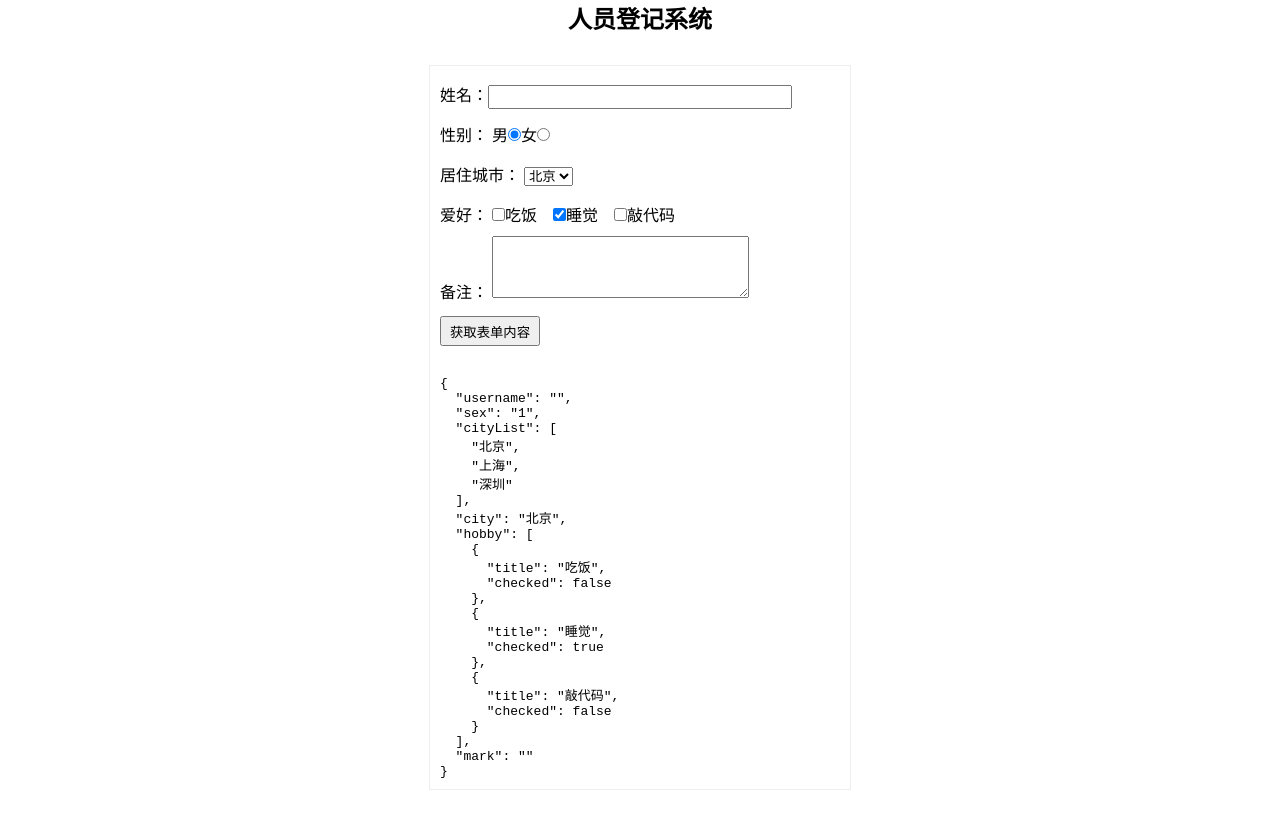
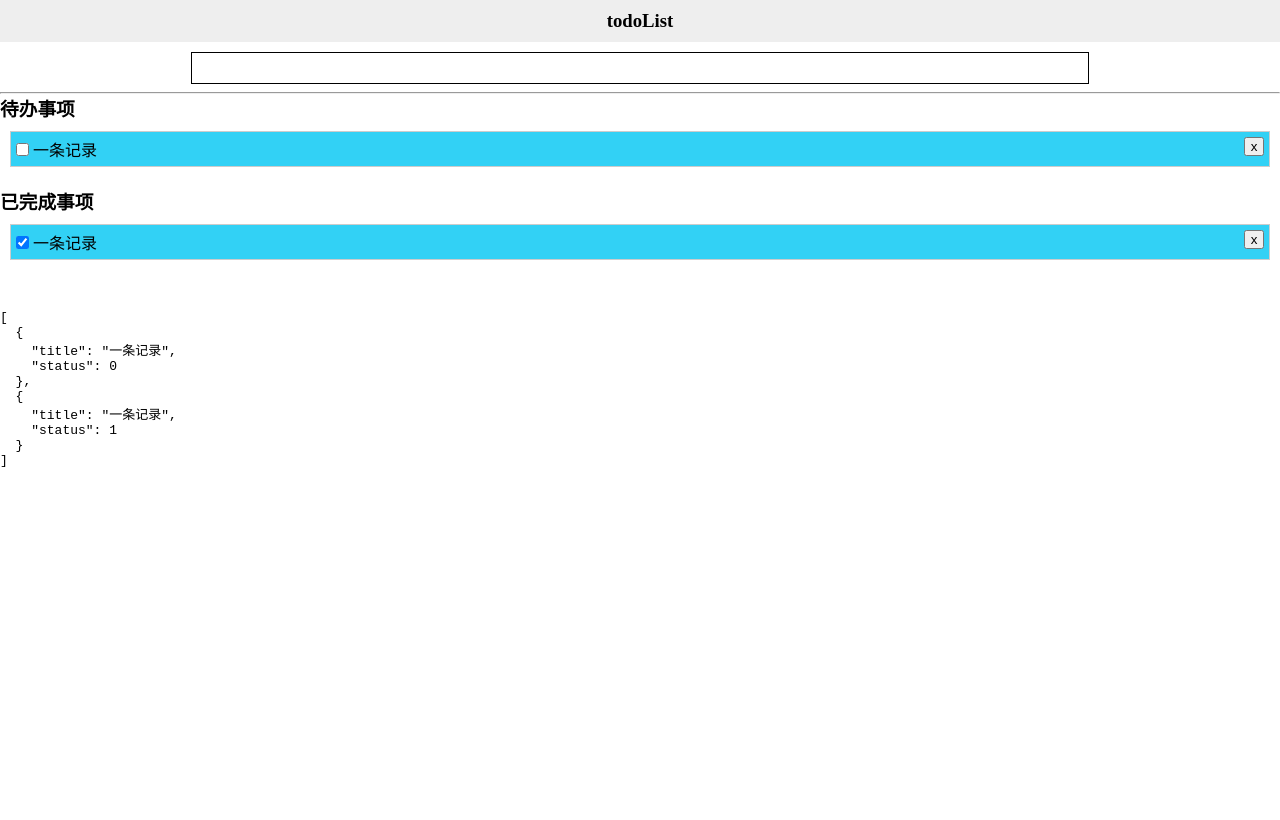
Before and after one commit to ynzy/angular-study, an Angular app: page / in a window 1280 px wide. Built offline with nearby package versions, Linux system fonts and the light colour scheme.

Commit message:
搜索和todolist功能实现

```diff
--- a/src/app/app.component.html
+++ b/src/app/app.component.html
@@ -1,6 +1,8 @@
 
 <!-- <app-news></app-news> -->
 <!-- <app-home></app-home> -->
-<app-form></app-form>
+<!-- <app-form></app-form> -->
+<!-- <app-search></app-search> -->
+<app-todo-list></app-todo-list>
 
 <router-outlet></router-outlet>
--- a/src/app/app.module.ts
+++ b/src/app/app.module.ts
@@ -12,11 +12,13 @@ import { NewsComponent } from './components/news/news.component';
 import { HeaderComponent } from './components/header/header.component';
 import { HomeComponent } from './components/home/home.component';
 import { FormComponent } from './components/form/form.component';
+import { SearchComponent } from './components/search/search.component';
+import { TodoListComponent } from './components/todo-list/todo-list.component';
 
 /*@NgModule装饰器，@NgModule接受一个元数据对象，告诉Angular如何编译和启动应用*/
 @NgModule({
   declarations: [ //配置当前项目运行的组件
-    AppComponent, NewsComponent, HeaderComponent, HomeComponent, FormComponent
+    AppComponent, NewsComponent, HeaderComponent, HomeComponent, FormComponent, SearchComponent, TodoListComponent
   ],
   imports: [  //配置当前模块运行依赖的其他模块
     BrowserModule,
--- a/src/app/components/home/home.component.html
+++ b/src/app/components/home/home.component.html
@@ -62,7 +62,7 @@
 keyDown
 <input type="text" (keydown)="keyDown($event)">
 keyUp
-<input type="text" (keydown)="keyUp($event)">
+<input type="text" (keyup)="keyUp($event)">
 <h3>双向数据绑定--mvvm</h3>
 <input type="text" [(ngModel)]="keywords" />
 {{keywords}}
--- a/src/app/components/home/home.component.ts
+++ b/src/app/components/home/home.component.ts
@@ -46,7 +46,7 @@ export class HomeComponent implements OnInit {
     dom.style.color="red"
   }
   keyDown(e) {
-    // console.log('keydown事件')
+    console.log('keydown事件')
     if(e.keyCode===13) {
       console.log('按了一下回车')
     }else {
@@ -54,7 +54,7 @@ export class HomeComponent implements OnInit {
     }
   }
   keyUp(e) {
-    // console.log('keydown事件')
+    console.log('keyup事件')
     if(e.keyCode===13) {
       console.log(e.target.value)
       // console.log('按了一下回车')
--- /dev/null
+++ b/src/app/components/search/search.component.html
@@ -0,0 +1,16 @@
+<div class="search_warpper">
+    <div class="title">
+        <h3>搜索缓存数据功能</h3>
+        <div class="input_search">
+            <input type="text" [(ngModel)]="keyWord">
+            <button (click)="handleSearch()">搜索</button>
+        </div>
+    </div>
+    <hr>
+    <ul class="search_list">
+      <li class="search_tag" *ngFor="let item of historyList;let key=index">
+        {{item}}
+        <button (click)="deleteHistory(key)">x</button>
+      </li>
+    </ul>
+</div>
--- /dev/null
+++ b/src/app/components/search/search.component.less
@@ -0,0 +1,44 @@
+.search_warpper {
+  width: 400px;
+  margin: 0px auto;
+  .title {
+    text-align: center;
+    h3 {
+      padding: 10px 0;
+      background: #eee;
+    }
+    .input_search {
+      height: 30px;
+      padding: 10px 0;
+      input {
+        height: 100%;
+        width: 70%;
+        border: 1px solid #000;
+      }
+      button {
+        height: 100%;
+        width: 20%;
+        line-height: 100%;
+        text-align: center;
+      }
+    }
+  }
+  .search_list {
+    padding: 10px;
+    display: flex;
+    align-content: flex-start;
+    flex-wrap: wrap;
+    .search_tag {
+      width: 60px;
+      border: 1px solid #ccc;
+      padding: 5px;
+      margin-right: 10px;
+      margin-bottom: 10px;
+      background: #32d1f5;
+      button {
+        width: 20px;
+      }
+    }
+  }
+
+}
--- /dev/null
+++ b/src/app/components/search/search.component.ts
@@ -0,0 +1,27 @@
+import { Component, OnInit } from '@angular/core';
+
+@Component({
+  selector: 'app-search',
+  templateUrl: './search.component.html',
+  styleUrls: ['./search.component.less']
+})
+export class SearchComponent implements OnInit {
+  public keyWord:string;
+  public historyList:any[]=['手机','电脑','苹果',];
+  constructor() { }
+
+  ngOnInit() {
+  }
+  handleSearch() {
+    //判断输入的值是否存在
+    //TODO: indexOf()，如果检索的字符串没有出现，则返回-1
+    if(this.historyList.indexOf(this.keyWord)==-1) {
+      this.historyList.push(this.keyWord);
+    }
+    this.keyWord=''
+    // console.log(this.keyWord)
+  }
+  deleteHistory(key) {
+    this.historyList.splice(key,1)
+  }
+}
--- /dev/null
+++ b/src/app/components/todo-list/todo-list.component.html
@@ -0,0 +1,33 @@
+<div class="search_warpper">
+    <div class="title">
+        <h3>todoList</h3>
+        <div class="input_search">
+            <input type="text" [(ngModel)]="keyWord" (keydown)="handleAdd($event)">
+        </div>
+    </div>
+    <hr>
+    <h3>待办事项</h3>
+    <ul class="search_list">
+      <li class="search_tag"
+      *ngFor="let item of todoList;let key=index"
+      [hidden]="item.status==1"
+      >
+        <input type="checkbox" [(ngModel)]="item.status">
+        {{item.title}}
+        <button (click)="deleteHistory(key)">x</button>
+      </li>
+    </ul>
+    <h3>已完成事项</h3>
+    <ul class="search_list">
+        <li class="search_tag"
+        *ngFor="let item of todoList;let key=index"
+        [hidden]="item.status==0"
+        >
+          <input type="checkbox" [(ngModel)]="item.status">
+          {{item.title}}
+          <button (click)="deleteHistory(key)">x</button>
+        </li>
+      </ul>
+  <pre style="margin-top: 30px;">{{todoList | json}}</pre>
+
+</div>
--- /dev/null
+++ b/src/app/components/todo-list/todo-list.component.less
@@ -0,0 +1,40 @@
+.search_warpper {
+  width: 100%;
+  margin: 0px auto;
+  .title {
+    text-align: center;
+    h3 {
+      padding: 10px 0;
+      background: #eee;
+    }
+    .input_search {
+      height: 30px;
+      padding: 10px 0;
+      input {
+        height: 100%;
+        width: 70%;
+        border: 1px solid #000;
+      }
+      button {
+        height: 100%;
+        width: 20%;
+        line-height: 100%;
+        text-align: center;
+      }
+    }
+  }
+  .search_list {
+    padding: 10px;
+    .search_tag {
+      border: 1px solid #ccc;
+      padding: 5px;
+      margin-bottom: 10px;
+      background: #32d1f5;
+      button {
+        float: right;
+        width: 20px;
+      }
+    }
+  }
+
+}
--- /dev/null
+++ b/src/app/components/todo-list/todo-list.component.ts
@@ -0,0 +1,56 @@
+import { Component, OnInit } from '@angular/core';
+
+@Component({
+  selector: 'app-todo-list',
+  templateUrl: './todo-list.component.html',
+  styleUrls: ['./todo-list.component.less']
+})
+export class TodoListComponent implements OnInit {
+  public keyWord:string;
+
+  public todoList:any[]=[{
+    title: '一条记录',
+    status:0
+  },{
+    title: '一条记录',
+    status:1
+  }];
+  constructor() { }
+
+  ngOnInit() {
+  }
+  handleAdd(e) {
+    if(e.keyCode==13) {
+      // console.log(e)
+      if(!this.todoListHasKeyWord(this.todoList,this.keyWord)) {
+        this.todoList.push({
+          title:this.keyWord,
+          status:0  //0表示待办，1表示已完成
+        })
+      }else {
+        alert('数据已经存在')
+      }
+      this.keyWord = ''
+    }
+  }
+  deleteHistory(key) {
+   this.todoList.splice(key,1)
+  }
+  //判断todoList中有的值和输入的值是否相同
+  //如果数组里面有keyword返回true，否则返回false
+  todoListHasKeyWord(todoList:any,keyWord:any) {
+    //异步  会存在问题
+    // todoList.forEach(val => {
+    //   if(val.title==keyWord) {
+    //     return true;
+    //   }
+    // });
+    if(!keyWord) return false;
+    for(var i=0;i<todoList.length;i++){
+      if(todoList[i].title==keyWord){
+        return true;
+      }
+    }
+    return false
+  }
+}
```
Also changed, not shown: 2 other files (tests, documents, lock files or other folders).
